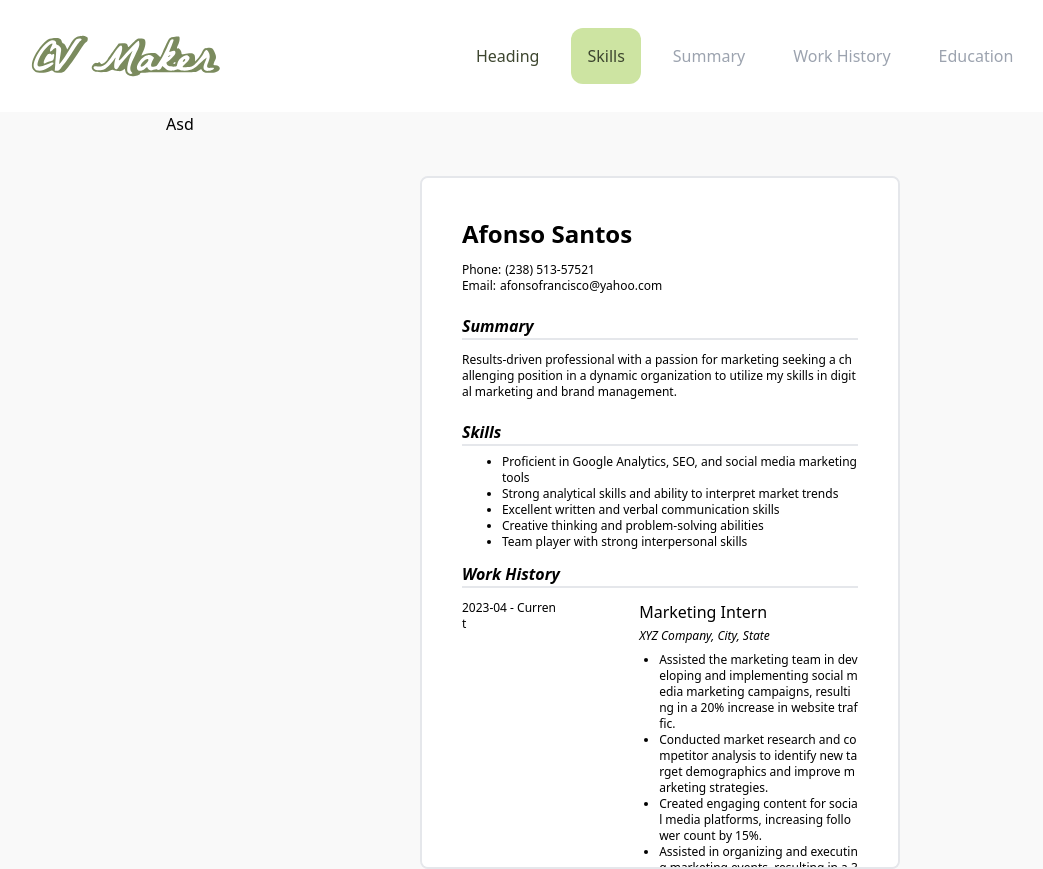
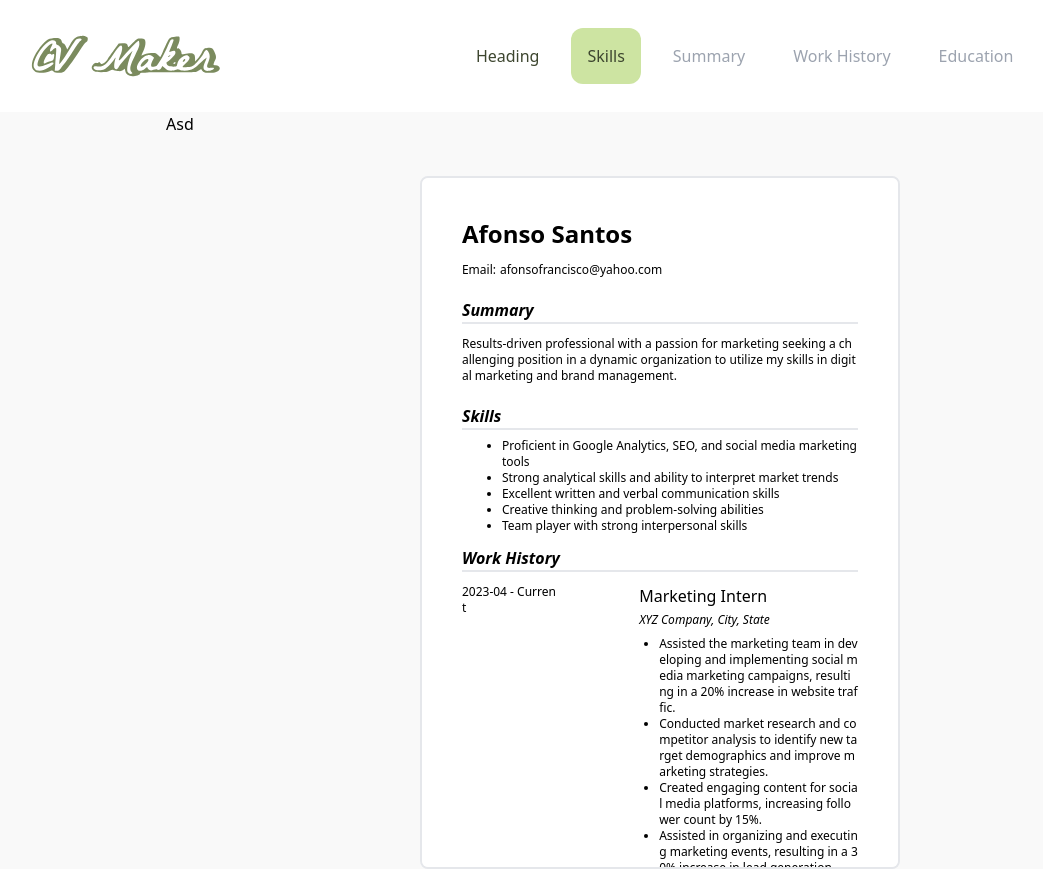
Before and after one commit to lmreineer/cv-maker, a React (Create React App) app: page /skills in a window 1280 px wide. Shown: the whole page, without its empty margins (107-1150 px from the left). Built offline with nearby package versions, Linux system fonts and the light colour scheme.

Commit message:
Improve code

```diff
--- a/src/components/preview/CVContent.js
+++ b/src/components/preview/CVContent.js
@@ -32,6 +32,12 @@ const CVContent = ({
 }) => {
     const pathname = useLocation().pathname;
 
+    const hasNoAddress =
+        pathname === "/skills" &&
+        (cityInput || stateProvinceInput || countryInput || zipCodeInput) === "";
+
+    const hasNoPhone = pathname === "/skills" && phoneInput === "";
+
     let defaultAddress = "Rampa São Januário, Praia, Cabo Verde, 7600";
 
     return (
@@ -43,17 +49,8 @@ const CVContent = ({
             <h6 className={profession}>{professionInput}</h6>
             <div>
                 <h6 className={address}>
-                    {pathname === "/skills" &&
-                        (cityInput || stateProvinceInput || countryInput || zipCodeInput) ===
-                        "" ? (
-                        ""
-                    ) : (
-                        <span>Address:</span>
-                    )}
-
-                    {pathname === "/skills" &&
-                        (cityInput || stateProvinceInput || countryInput || zipCodeInput) ===
-                        "" ? (
+                    {hasNoAddress ? "" : "Address:"}
+                    {hasNoAddress ? (
                         ""
                     ) : (
                         <span className={contactInput}>
@@ -78,10 +75,14 @@ const CVContent = ({
                     )}
                 </h6>
                 <h6 className={contactHeading}>
-                    Phone:
-                    <span className={contactInput}>
-                        {phoneInput || "(238) 513-57521"}
-                    </span>
+                    {hasNoPhone ? "" : "Phone:"}
+                    {hasNoPhone ? (
+                        ""
+                    ) : (
+                        <span className={contactInput}>
+                            {phoneInput || "(238) 513-57521"}
+                        </span>
+                    )}
                 </h6>
                 <h6 className={contactHeading}>
                     Email:
```
